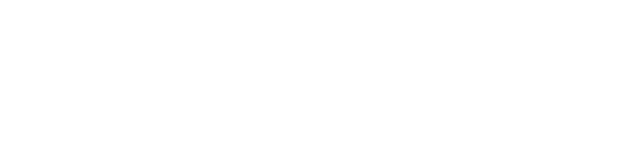
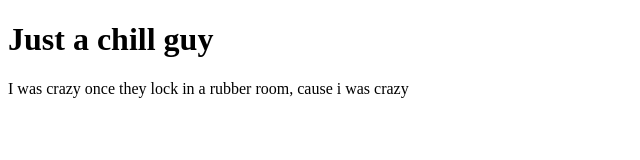
Before and after one commit to Samkele-Ndzishe/chud, a plain HTML site: page index.html in a window 1280 px wide. Shown: the whole page, without its empty margins (0-640 px from the left). Drawn offline with Linux system fonts and the light colour scheme.

Commit message:
Secound commit

```diff
--- a/index.html
+++ b/index.html
@@ -6,6 +6,8 @@
     <title>Document</title>
 </head>
 <body>
+<H1>Just a chill guy</H1>
+<P>I was crazy once they lock in a rubber room, cause i was crazy</P>
 
 </body>
 </html>
```
